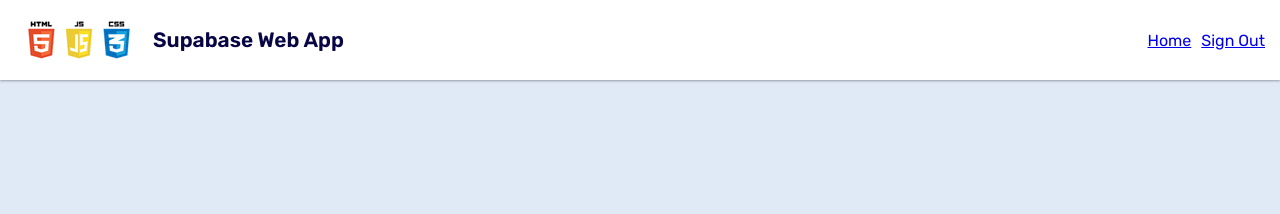
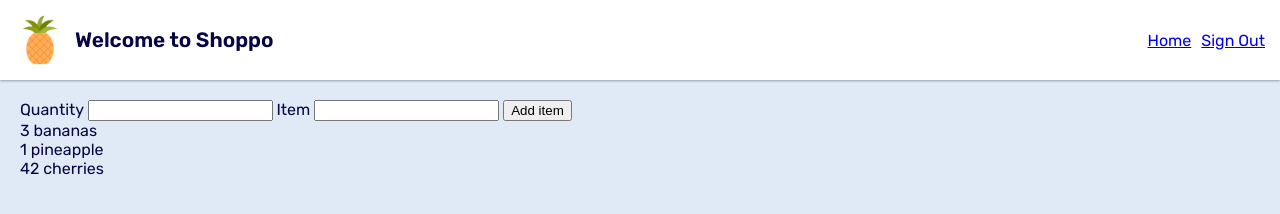
Before and after one commit to emilysellers/web-shopping-list, a plain HTML site: page index.html in a window 1280 px wide. Drawn offline with nearby package versions, Linux system fonts and the light colour scheme.

Commit message:
add html and supabase url and key

```diff
--- a/fetch-utils.js
+++ b/fetch-utils.js
@@ -1,5 +1,6 @@
-const SUPABASE_URL = '';
-const SUPABASE_KEY = '';
+const SUPABASE_URL = 'https://taouldlovpxzbgbxeshh.supabase.co';
+const SUPABASE_KEY =
+    'eyJhbGciOiJIUzI1NiIsInR5cCI6IkpXVCJ9.eyJpc3MiOiJzdXBhYmFzZSIsInJlZiI6InRhb3VsZGxvdnB4emJnYnhlc2hoIiwicm9sZSI6ImFub24iLCJpYXQiOjE2NjQyOTQ4OTUsImV4cCI6MTk3OTg3MDg5NX0.DcIS2QzuJnAiXH5DuA_OMfPoeOZ4--TU9H5lqdCZKUQ';
 const client = supabase.createClient(SUPABASE_URL, SUPABASE_KEY);
 
 /* Auth related functions */
--- a/index.html
+++ b/index.html
@@ -1,6 +1,5 @@
 <!DOCTYPE html>
 <html lang="en">
-
     <head>
         <!-- metadata -->
         <meta charset="UTF-8" />
@@ -8,7 +7,7 @@
         <meta http-equiv="X-UA-Compatible" content="ie=edge" />
 
         <!-- title and favicon -->
-    <title>Supabase Web App</title>
+        <title>Shoppo</title>
         <link rel="icon" type="image/x-icon" href="/assets/alchemy-favicon.png" />
 
         <!-- js -->
@@ -16,23 +15,23 @@
         <script type="module" src="app.js"></script>
 
         <!-- fonts -->
-    <link rel="preconnect" href="https://fonts.googleapis.com">
-    <link rel="preconnect" href="https://fonts.gstatic.com" crossorigin>
-    <link rel="stylesheet"
-        href="https://fonts.googleapis.com/css2?family=Rubik:wght@300;400;600&family=Titillium+Web:wght@200;400;600&display=swap">
-
+        <link rel="preconnect" href="https://fonts.googleapis.com" />
+        <link rel="preconnect" href="https://fonts.gstatic.com" crossorigin />
+        <link
+            rel="stylesheet"
+            href="https://fonts.googleapis.com/css2?family=Rubik:wght@300;400;600&family=Titillium+Web:wght@200;400;600&display=swap"
+        />
 
         <!-- css -->
         <link rel="stylesheet" href="/styles/reset.css" />
         <link rel="stylesheet" href="/styles/global.css" />
         <!-- add link for page specific css -->
-
     </head>
 
     <body>
         <header class="page-header">
-        <img class="logo" src="/assets/html_css_js.png" alt="logo">
-        <p class="title">Supabase Web App</p>
+            <img class="logo" src="/assets/pineapple.png" alt="logo" />
+            <p class="title">Welcome to Shoppo</p>
             <nav>
                 <a href="/">Home</a>
                 <a id="sign-out-link" href="auth">Sign Out</a>
@@ -40,9 +39,24 @@
         </header>
 
         <main>
-
+            <section>
+                <form>
+                    <label>
+                        Quantity
+                        <input type="number" name="quantity" />
+                    </label>
+                    <label>
+                        Item
+                        <input type="text" name="item" />
+                    </label>
+                    <button name="add-item">Add item</button>
+                </form>
+                <ul class="list">
+                    <li>3 bananas</li>
+                    <li>1 pineapple</li>
+                    <li>42 cherries</li>
+                </ul>
+            </section>
         </main>
-
     </body>
-
 </html>
```
Also changed, not shown: assets/pineapple.png (added). Lines whose indentation alone changed are shown as unchanged.
